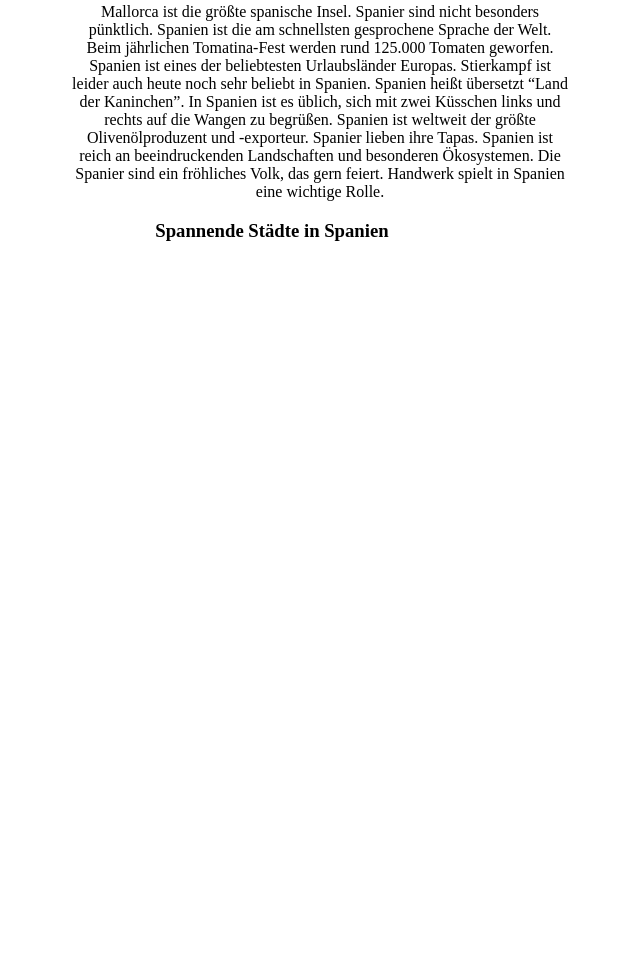
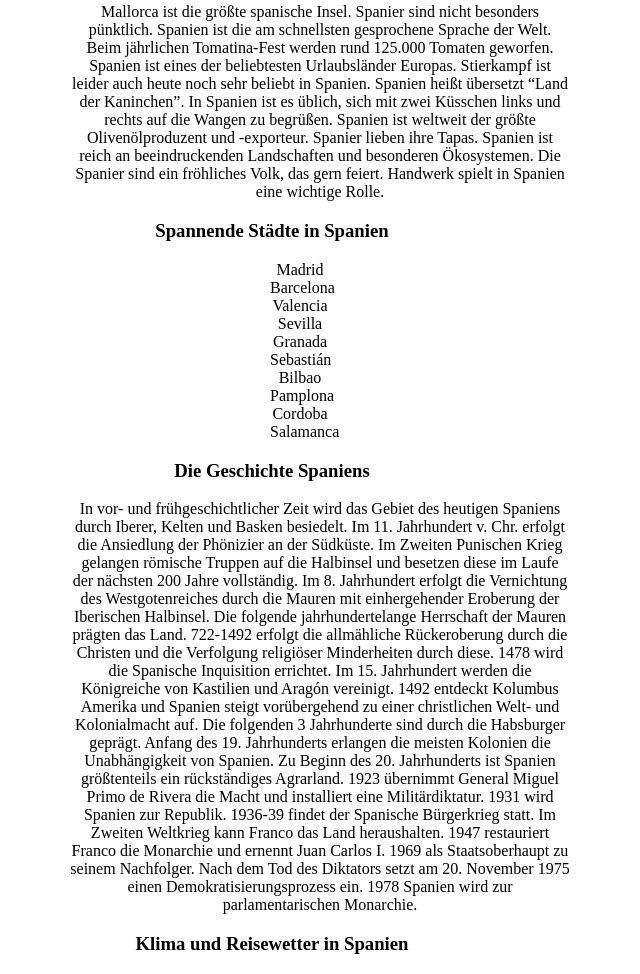
Before and after one commit to gymmu/blogeintrag-e282244, a plain HTML site: page index.html in a window 1280 px wide. Shown: the part 465-1439 px from the top of the page, without its empty margins (368-1008 px from the left). Before the commit the page ends 800 px from the top, so only its background shows below. Drawn offline with Linux system fonts and the light colour scheme.

Commit message:
Mehr texte

```diff
--- a/index.html
+++ b/index.html
@@ -58,7 +58,37 @@
    <h3>
     Spannende Städte in Spanien
    </h3>
+  <div class="text-smal">
+  Madrid
+  Barcelona
+  Valencia
+  Sevilla
+  Granada
+  Sebastián
+  Bilbao
+  Pamplona
+  Cordoba
+  Salamanca
+  </div>
 
+  <h3>
+    Die Geschichte Spaniens
+  </h3>
+
+  <div class="text-center">
+    In vor- und frühgeschichtlicher Zeit wird das Gebiet des heutigen Spaniens durch Iberer, Kelten und Basken besiedelt. Im 11. Jahrhundert v. Chr. erfolgt die Ansiedlung der Phönizier an der Südküste. Im Zweiten Punischen Krieg gelangen römische Truppen auf die Halbinsel und besetzen diese im Laufe der nächsten 200 Jahre vollständig. Im 8. Jahrhundert erfolgt die Vernichtung des Westgotenreiches durch die Mauren mit einhergehender Eroberung der Iberischen Halbinsel. Die folgende jahrhundertelange Herrschaft der Mauren prägten das Land. 722-1492 erfolgt die allmähliche Rückeroberung durch die Christen und die Verfolgung religiöser Minderheiten durch diese. 1478 wird die Spanische Inquisition errichtet.
+
+Im 15. Jahrhundert werden die Königreiche von Kastilien und Aragón vereinigt. 1492 entdeckt Kolumbus Amerika und Spanien steigt vorübergehend zu einer christlichen Welt- und Kolonialmacht auf. Die folgenden 3 Jahrhunderte sind durch die Habsburger geprägt. Anfang des 19. Jahrhunderts erlangen die meisten Kolonien die Unabhängigkeit von Spanien.
+
+Zu Beginn des 20. Jahrhunderts ist Spanien größtenteils ein rückständiges Agrarland. 1923 übernimmt General Miguel Primo de Rivera die Macht und installiert eine Militärdiktatur. 1931 wird Spanien zur Republik. 1936-39 findet der Spanische Bürgerkrieg statt.
+
+Im Zweiten Weltkrieg kann Franco das Land heraushalten. 1947 restauriert Franco die Monarchie und ernennt Juan Carlos I. 1969 als Staatsoberhaupt zu seinem Nachfolger. Nach dem Tod des Diktators setzt am 20. November 1975 einen Demokratisierungsprozess ein. 1978 Spanien wird zur parlamentarischen Monarchie.
+  </div>
+
+
+  <h3>
+    Klima und Reisewetter in Spanien
+  </h3>
 
 
 
--- a/style.css
+++ b/style.css
@@ -21,3 +21,10 @@ h3 {
   width: 500px;
   position: relative; left: 430px;
 }
+
+
+.text-smal {
+  text-align:center;
+  width: 60px;
+  position: relative; left: 630px;
+}
```
